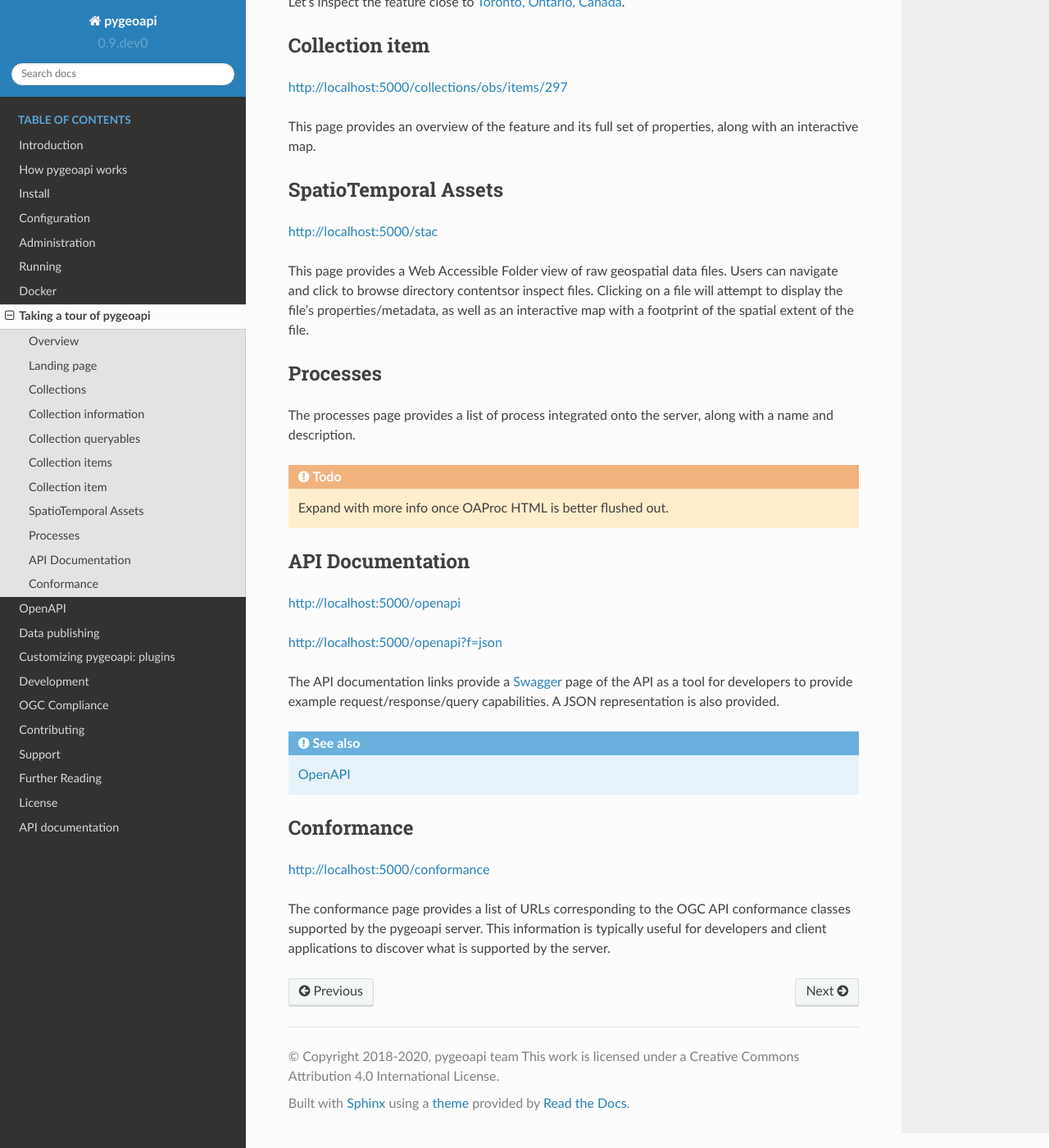
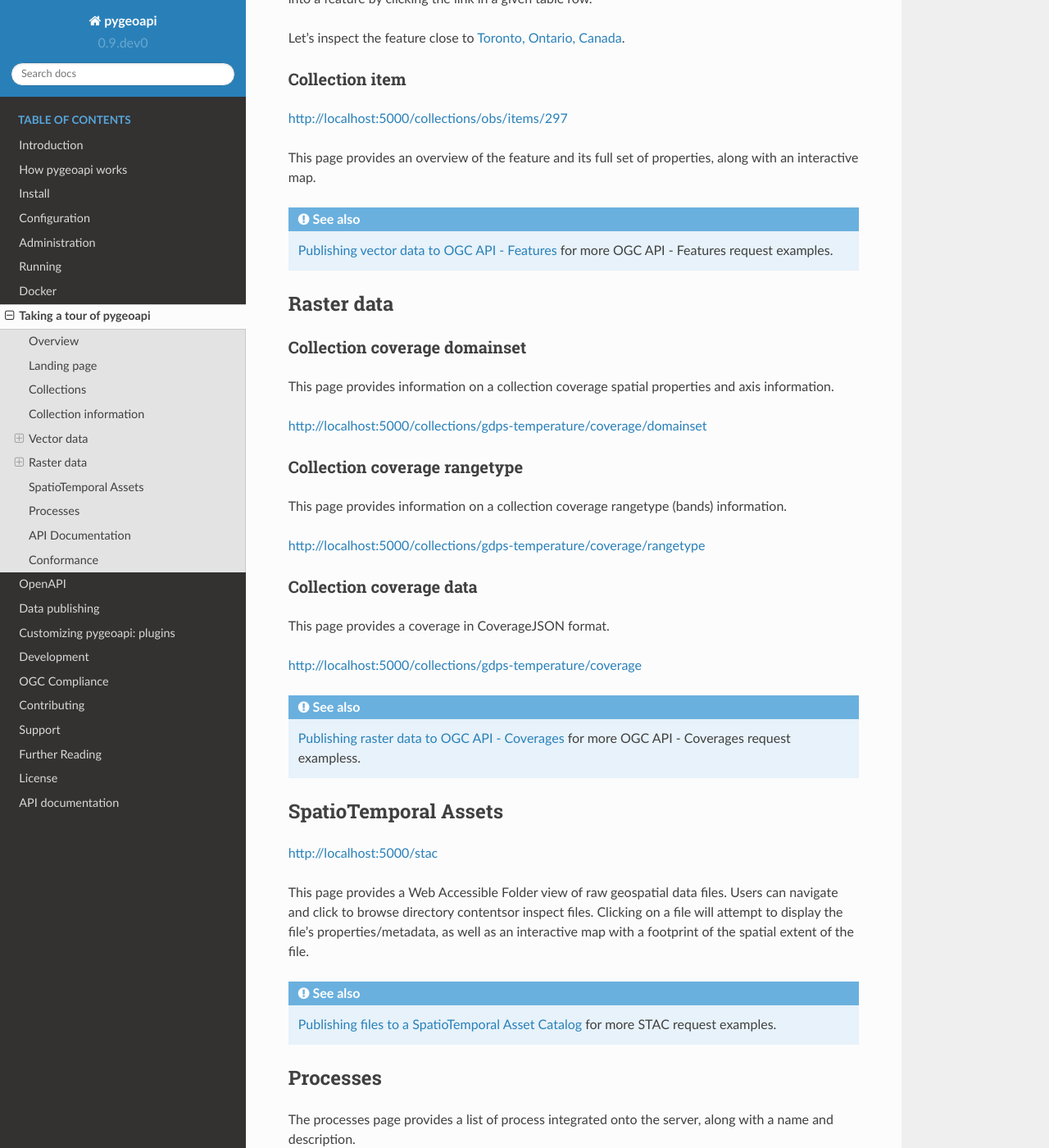
Before and after one commit to geopython/pygeoapi, a Sphinx documentation site: the page built from docs/source/tour.rst, in a window 1280 px wide and 1400 px high, scrolled down 1635 px. Shown: the whole window at 82% size. Built offline with Sphinx 7.4.7 and the Read the Docs theme 2.0.0, drawn with Linux system fonts in a browser that asks for light colours; some of the changed text lies outside the part shown.

```diff
--- a/docs/source/data-publishing/ogcapi-features.rst
+++ b/docs/source/data-publishing/ogcapi-features.rst
@@ -162,6 +162,8 @@ Data access examples
   - http://localhost:5000/collections
 - overview of dataset
   - http://localhost:5000/collections/foo
+- queryables
+  - http://localhost:5000/collections/foo/queryables
 - browse features
   - http://localhost:5000/collections/foo/items
 - paging
--- a/docs/source/tour.rst
+++ b/docs/source/tour.rst
@@ -54,9 +54,11 @@ The 'View' section provides the default to start browsing the data.
 
 The 'Queryables' section provides a link to the dataset's properties.
 
+Vector data
+-----------
 
 Collection queryables
----------------------
+^^^^^^^^^^^^^^^^^^^^^
 
 http://localhost:5000/collections/obs/queryables
 
@@ -64,7 +66,7 @@ The queryables endpoint provides a list of queryable properties and their associ
 
 
 Collection items
-----------------
+^^^^^^^^^^^^^^^^
 
 http://localhost:5000/collections/obs/items
 
@@ -76,13 +78,42 @@ Let's inspect the feature close to `Toronto, Ontario, Canada`_.
 
 
 Collection item
----------------
+^^^^^^^^^^^^^^^
 
 http://localhost:5000/collections/obs/items/297
 
 This page provides an overview of the feature and its full set of properties, along with an interactive
 map.
 
+.. seealso::
+   :ref:`ogcapi-features` for more OGC API - Features request examples.
+
+Raster data
+-----------
+
+Collection coverage domainset
+^^^^^^^^^^^^^^^^^^^^^^^^^^^^^
+
+This page provides information on a collection coverage spatial properties and axis information.
+
+http://localhost:5000/collections/gdps-temperature/coverage/domainset
+
+Collection coverage rangetype
+^^^^^^^^^^^^^^^^^^^^^^^^^^^^^
+
+This page provides information on a collection coverage rangetype (bands) information.
+
+http://localhost:5000/collections/gdps-temperature/coverage/rangetype
+
+Collection coverage data
+^^^^^^^^^^^^^^^^^^^^^^^^
+
+This page provides a coverage in CoverageJSON format.
+
+http://localhost:5000/collections/gdps-temperature/coverage
+
+.. seealso::
+   :ref:`ogcapi-coverages` for more OGC API - Coverages request exampless.
 
 SpatioTemporal Assets
 ---------------------
@@ -94,6 +125,8 @@ click to browse directory contentsor inspect files.  Clicking on a file will att
 file's properties/metadata, as well as an interactive map with a footprint of the spatial extent of
 the file.
 
+.. seealso::
+   :ref:`stac` for more STAC request examples.
 
 Processes
 ---------
@@ -103,6 +136,8 @@ The processes page provides a list of process integrated onto the server, along
 .. todo::
    Expand with more info once OAProc HTML is better flushed out.
 
+.. seealso::
+   :ref:`ogcapi-processes` for more OGC API - Processes request examples.
 
 API Documentation
 -----------------
```
Also changed, not shown: 7 other files.
